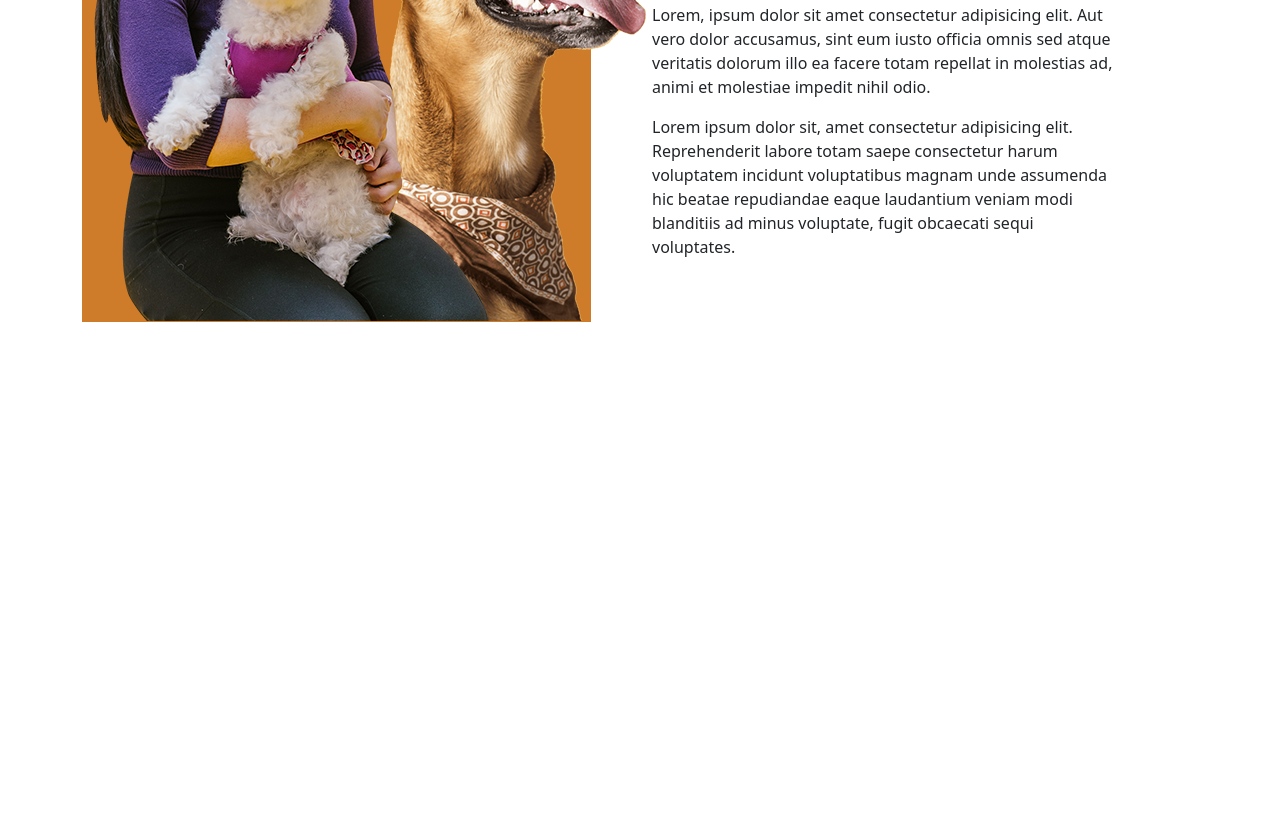
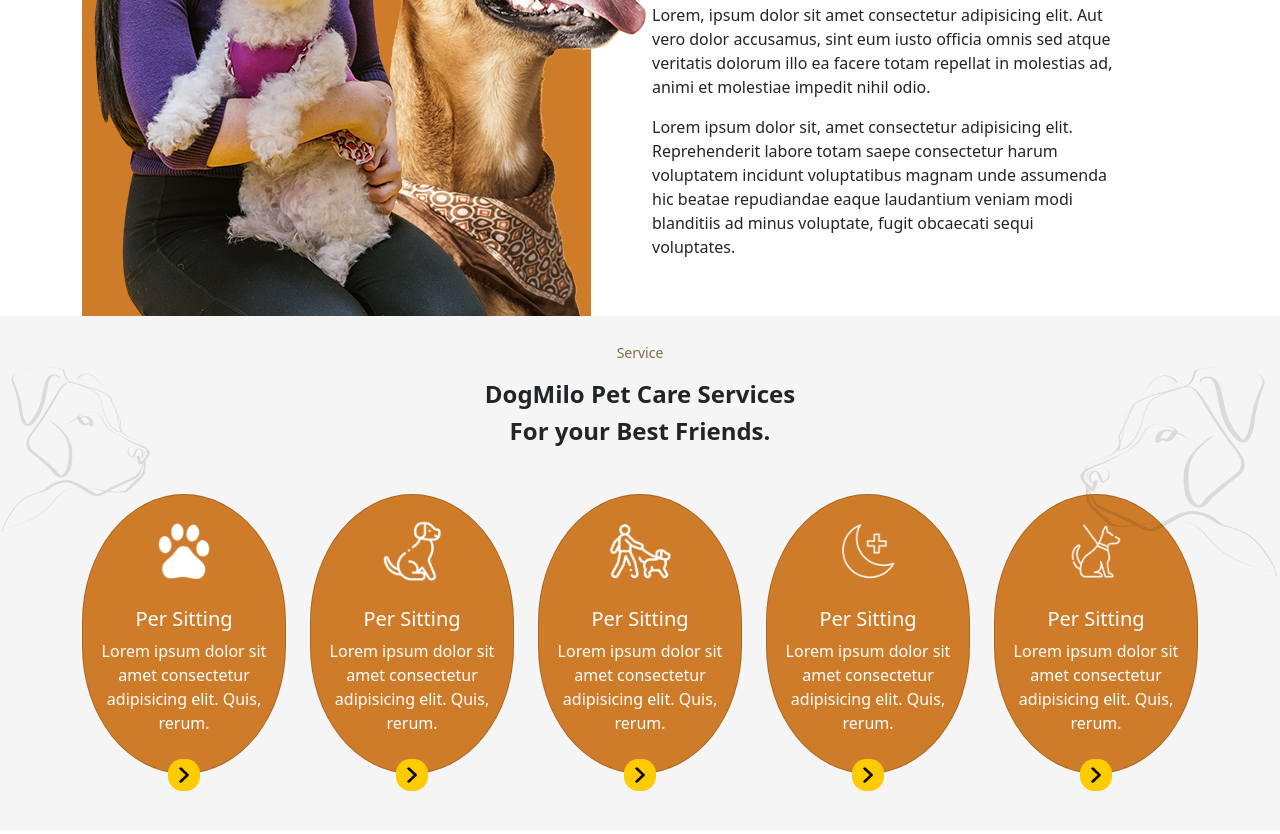
Before and after one commit to GeorgeDanielConstantin/proj-html-vuejs, a plain HTML site: page index.html in a window 1280 px wide. Shown: the part 900-1734 px from the top of the page. Before the commit the page ends 1222 px from the top, so only its background shows below. Drawn offline with nearby package versions, Linux system fonts and the light colour scheme.

Commit message:
add service

```diff
--- a/css/style.css
+++ b/css/style.css
@@ -6,6 +6,26 @@
   --orange: #ce7c2a;
   --grey: #444444;
   --yellow: #ffcc01;
+}
+
+small {
+  color: var(--brown);
+}
+
+.dog-logo-right {
+  position: absolute;
+  right: 0;
+  top: 10%;
+  height: 210px;
+  width: 200px;
+}
+
+.dog-logo-left {
+  position: absolute;
+  left: 0;
+  top: 10%;
+  height: 165px;
+  width: 150px;
 }
 
 /* HEADER */
@@ -66,10 +86,38 @@ header {
   position: absolute;
   top: 20%;
 }
-.dog-logo-right {
-  position: absolute;
-  right: 0;
-  top: 10%;
-  height: 210px;
-  width: 200px;
+
+/* SERVICE */
+
+.service {
+  background-color: var(--whitegrey);
+  position: relative;
 }
+
+.card {
+  background-color: var(--orange);
+  height: 35vh;
+  color: var(--white);
+  border-top-left-radius: 8rem 10rem;
+  border-top-right-radius: 8rem 10rem;
+  border-bottom-left-radius: 8rem 10rem;
+  border-bottom-right-radius: 8rem 10rem;
+}
+
+.card img {
+  height: 10vh;
+  object-fit: contain;
+}
+
+.btn-right img {
+  height: 4vh;
+  width: 4vh;
+  padding: 0.5rem;
+  background-color: var(--yellow);
+  border-radius: 45%;
+  object-fit: contain;
+}
+
+.card:hover {
+  background-color: var(--brown);
+}
--- a/index.html
+++ b/index.html
@@ -110,6 +110,94 @@
 
     <!-- SERVICE -->
 
+    <section class="service">
+      <div class="container py-2 my-5 text-center">
+        <p class="pt-3"><small>Service</small></p>
+        <h4><b>DogMilo Pet Care Services</b></h4>
+        <h4><b> For your Best Friends.</b></h4>
+
+        <div class="row row-cols-5 my-5">
+          <div class="col text-center">
+            <div class="card py-3">
+              <img src="img/d-1.png" class="card-img-top p-2" alt="" />
+              <div class="card-body">
+                <h5 class="card-title">Per Sitting</h5>
+                <p class="card-text my-2">
+                  Lorem ipsum dolor sit amet consectetur adipisicing elit. Quis,
+                  rerum.
+                </p>
+                <a href="#" class="btn-right">
+                  <img class="my-3" src="img/right.png" alt="" />
+                </a>
+              </div>
+            </div>
+          </div>
+          <div class="col text-center">
+            <div class="card py-3">
+              <img src="img/d-2.png" class="card-img-top p-2" alt="" />
+              <div class="card-body">
+                <h5 class="card-title">Per Sitting</h5>
+                <p class="card-text my-2">
+                  Lorem ipsum dolor sit amet consectetur adipisicing elit. Quis,
+                  rerum.
+                </p>
+                <a href="#" class="btn-right">
+                  <img class="my-3" src="img/right.png" alt="" />
+                </a>
+              </div>
+            </div>
+          </div>
+          <div class="col text-center">
+            <div class="card py-3">
+              <img src="img/d-3.png" class="card-img-top p-2" alt="" />
+              <div class="card-body">
+                <h5 class="card-title">Per Sitting</h5>
+                <p class="card-text my-2">
+                  Lorem ipsum dolor sit amet consectetur adipisicing elit. Quis,
+                  rerum.
+                </p>
+                <a href="#" class="btn-right">
+                  <img class="my-3" src="img/right.png" alt="" />
+                </a>
+              </div>
+            </div>
+          </div>
+          <div class="col text-center">
+            <div class="card py-3">
+              <img src="img/d-4.png" class="card-img-top p-2" alt="" />
+              <div class="card-body">
+                <h5 class="card-title">Per Sitting</h5>
+                <p class="card-text my-2">
+                  Lorem ipsum dolor sit amet consectetur adipisicing elit. Quis,
+                  rerum.
+                </p>
+                <a href="#" class="btn-right">
+                  <img class="my-3" src="img/right.png" alt="" />
+                </a>
+              </div>
+            </div>
+          </div>
+          <div class="col text-center">
+            <div class="card py-3">
+              <img src="img/d-5.png" class="card-img-top p-2" alt="" />
+              <div class="card-body">
+                <h5 class="card-title">Per Sitting</h5>
+                <p class="card-text my-2">
+                  Lorem ipsum dolor sit amet consectetur adipisicing elit. Quis,
+                  rerum.
+                </p>
+                <a href="#" class="btn-right">
+                  <img class="my-3" src="img/right.png" alt="" />
+                </a>
+              </div>
+            </div>
+          </div>
+        </div>
+      </div>
+      <img src="img/dog-logo.png" alt="" class="dog-logo-right" />
+      <img src="img/dog-left.png" alt="" class="dog-logo-left" />
+    </section>
+
     <!-- CHOOSE US -->
 
     <!-- REVIEW & RATING -->
```
